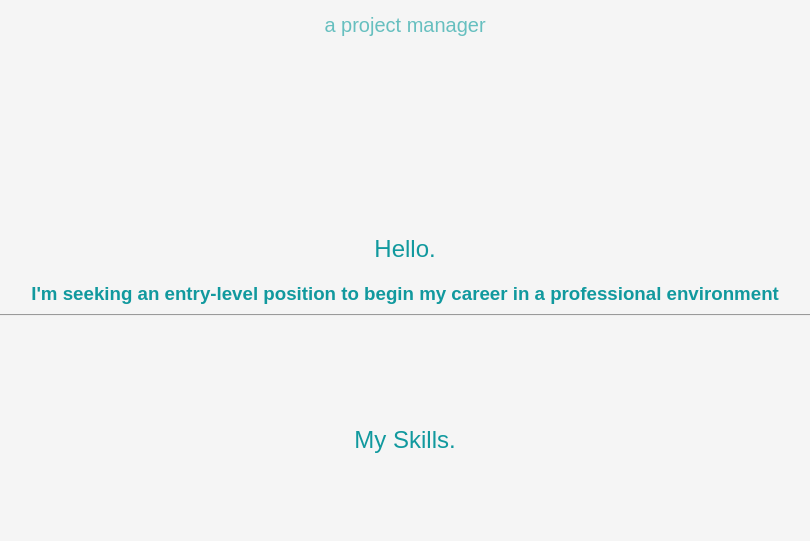
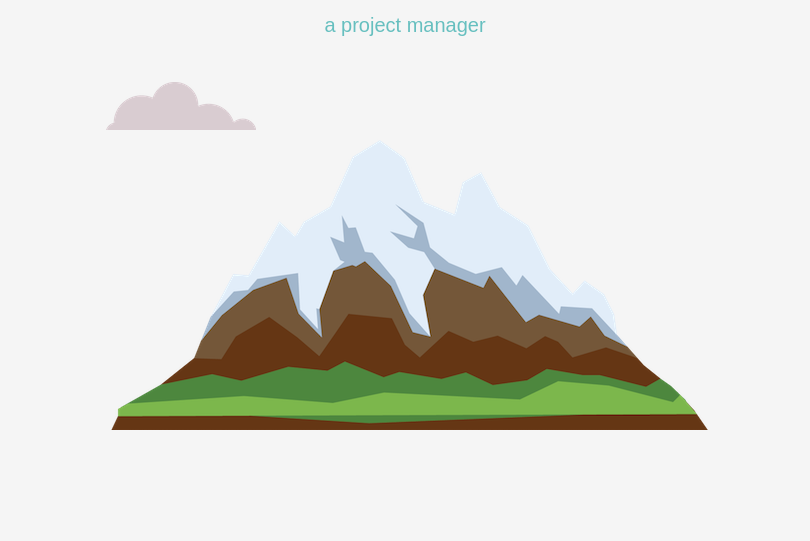
Before and after one commit to kleaaa140/CV, a plain HTML site: page index.html in a window 1280 px wide. Shown: the part 233-774 px from the top of the page, without its empty margins (235-1045 px from the left). Drawn offline with Linux system fonts and the light colour scheme.

Commit message:
Update index.html

```diff
--- a/index.html
+++ b/index.html
@@ -14,7 +14,7 @@
    </div>
    <img class="top-cloud" src="css\CSS - My Site Images\cloud.png" alt="cloud">
    <img class="bottom-cloud"src="css\CSS - My Site Images\cloud.png" alt="cloud">
-   <img class="mountain" src="CSS - My Site Images\mountain.png" alt="">
+   <img class="mountain" src="css\CSS - My Site Images\mountain.png" alt="">
    <div class="middle-container">
      <div class="profile">
        <h2>Hello.</h2>
```
